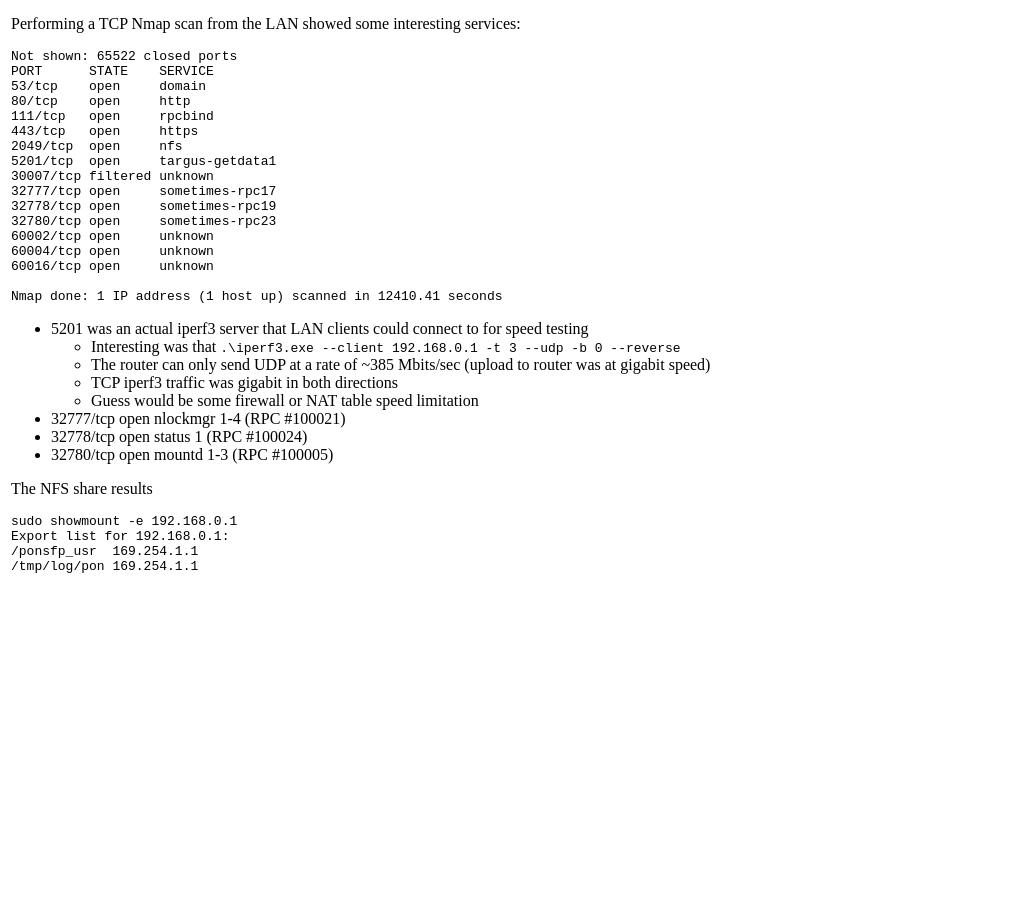
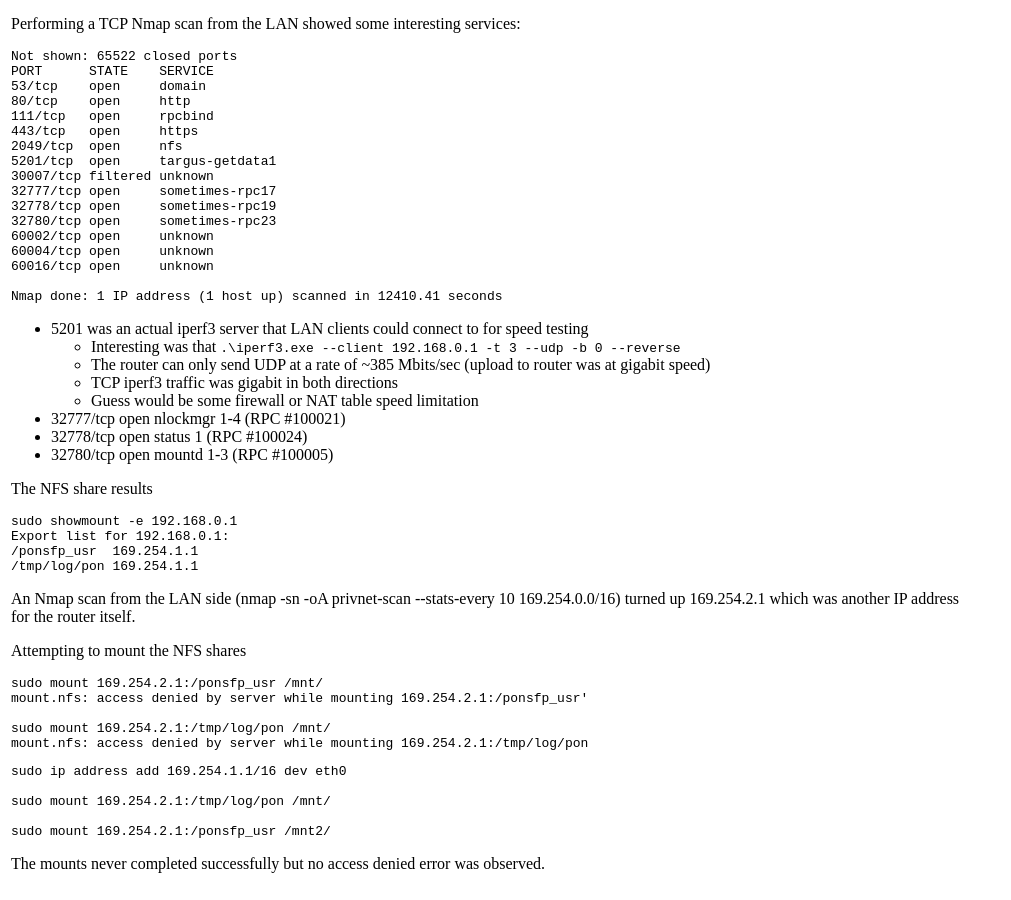
Before and after one commit to rbeede/rbeede.github.io, a Jekyll site: the page built from _posts/2024-09-13-Calix_GigaSpire_router_and_unexpected_TR-069_listening_port.html, in a window 1280 px wide and 900 px high, scrolled down 906 px. Shown: the whole window, without its empty margins (0-1011 px from the left). Built offline with Jekyll 4.4.1, drawn with Linux system fonts in a browser that asks for light colours; before the commit the page ends 1504 px from its top, so only the background shows below that.

Commit message:
Update 2024-09-13-Calix_GigaSpire_router_and_unexpected_TR-069_listening_port.html

```diff
--- a/_posts/2024-09-13-Calix_GigaSpire_router_and_unexpected_TR-069_listening_port.html
+++ b/_posts/2024-09-13-Calix_GigaSpire_router_and_unexpected_TR-069_listening_port.html
@@ -119,3 +119,29 @@ Export list for 192.168.0.1:
 /ponsfp_usr  169.254.1.1
 /tmp/log/pon 169.254.1.1
 </pre>
+
+<p>
+An Nmap scan from the LAN side (nmap -sn -oA privnet-scan --stats-every 10 169.254.0.0/16) turned up 169.254.2.1 which was another IP address for the router itself.
+</p>
+
+<p>
+Attempting to mount the NFS shares
+</p>
+
+<pre>
+sudo mount 169.254.2.1:/ponsfp_usr /mnt/
+mount.nfs: access denied by server while mounting 169.254.2.1:/ponsfp_usr'
+
+sudo mount 169.254.2.1:/tmp/log/pon /mnt/
+mount.nfs: access denied by server while mounting 169.254.2.1:/tmp/log/pon
+</pre>
+
+<pre>
+sudo ip address add 169.254.1.1/16 dev eth0
+
+sudo mount 169.254.2.1:/tmp/log/pon /mnt/
+
+sudo mount 169.254.2.1:/ponsfp_usr /mnt2/
+</pre>
+
+<p>The mounts never completed successfully but no access denied error was observed.</p>
```
